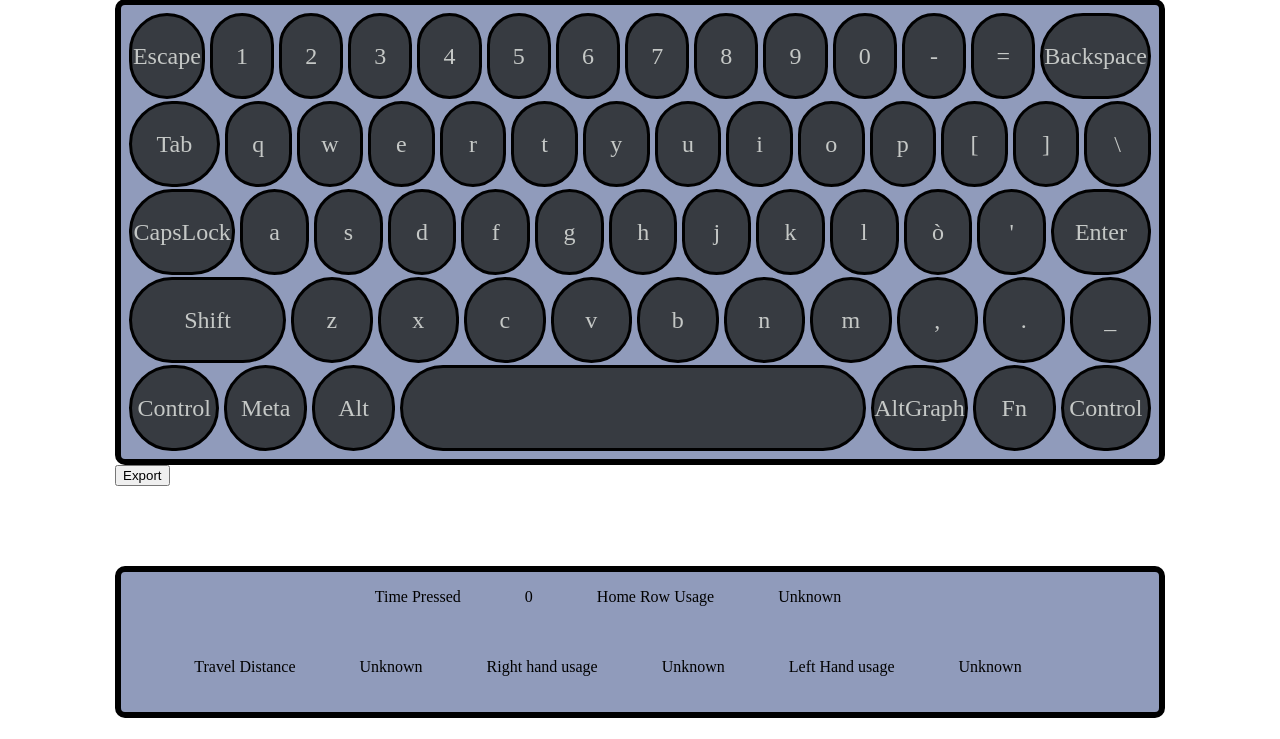
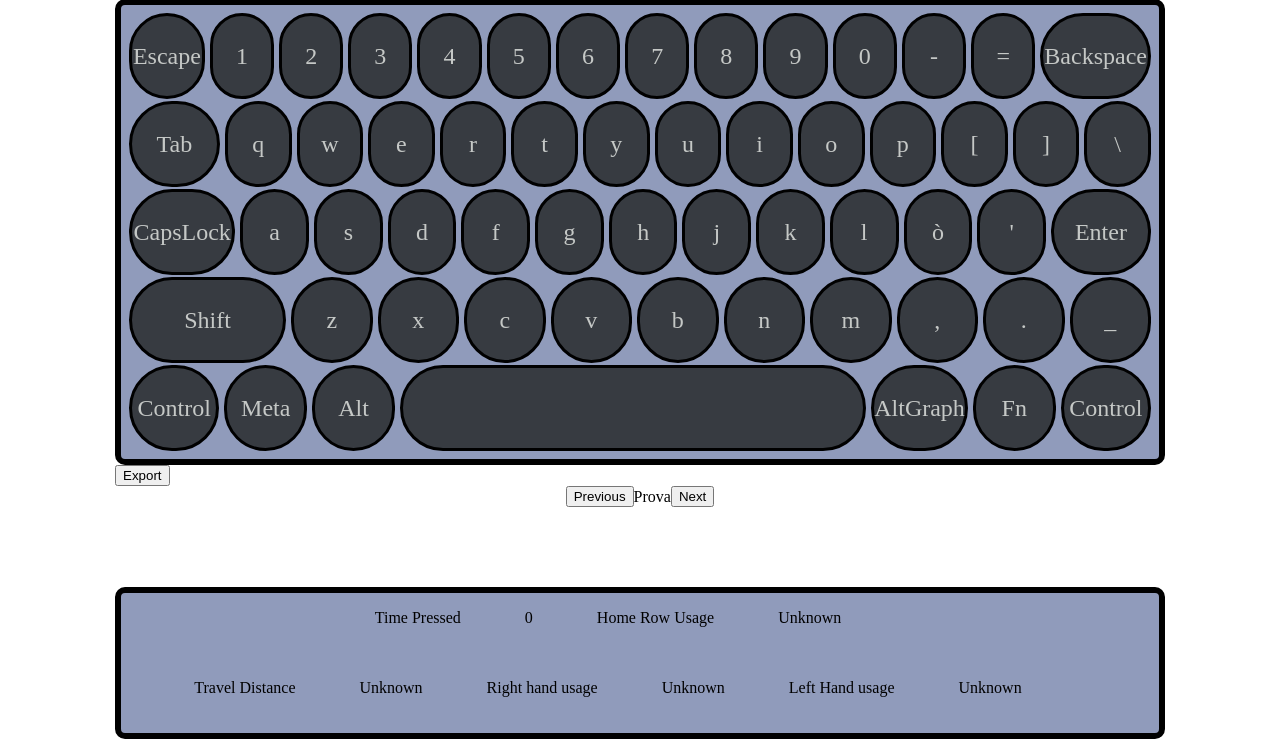
Before and after one commit to ec-uni/KEV, a Flask app: page / in a window 1280 px wide. Shown: the part 788-1527 px from the top of the page. Before the commit the page ends 1506 px from the top, so only its background shows below. Run offline with Flask 3, Linux system fonts and the light colour scheme.

Commit message:
Implementation of interactive visualization of heatmap and statistics for each layout

```diff
--- a/static/js/index.js
+++ b/static/js/index.js
@@ -9,9 +9,23 @@ document.addEventListener("keyup",HandleKey);
 document.getElementById("Keyboard-Layout").addEventListener("change", e => UpdateViewKeys({ type: "layoutChange", value: e.target.value }));
 document.getElementById("Theme").addEventListener("change", e => UpdateViewKeys({type:"themeselection",value: e.target.value}));
 document.getElementById("benchmark").addEventListener("click",RunPress);
+document.getElementById("btn-next")
+    .addEventListener("click", () => Rotate(1));
 
+document.getElementById("btn-previous")
+    .addEventListener("click", () => Rotate(-1));
 let shiftPressed = false, capsLockActive = false;
 
+function Rotate(num)
+{
+    ext.RotateKeyboardLayout(num);
+	const layout =
+        document.querySelector("#Keyboard-Layout").value;
+
+    ext.LoadLayoutHeatmap(layout);
+	Statistics();
+
+}
 function HandleKey(e)
 {
 	UpdateViewKeys(e);
--- a/templates/index.html
+++ b/templates/index.html
@@ -133,6 +133,13 @@
 </div>
 
 <button id="btn-export">Export</button>
+
+<div class="cont-row">
+	<button id="btn-previous">Previous</button>
+	<label>Prova</label>
+	<button id="btn-next">Next</button>
+</div>
+
 <div class="cont-col bigstats">
 	<div class="stats1 cont-row">
 	<p>Time Pressed</p>
```
Also changed, not shown: static/js/lib.js (+36 -7 lines).
